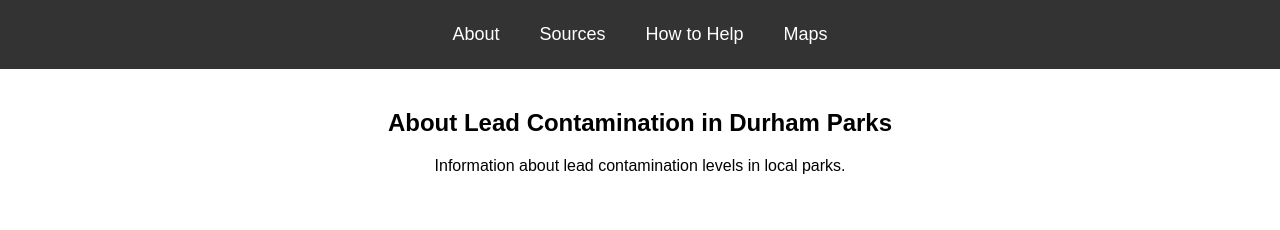
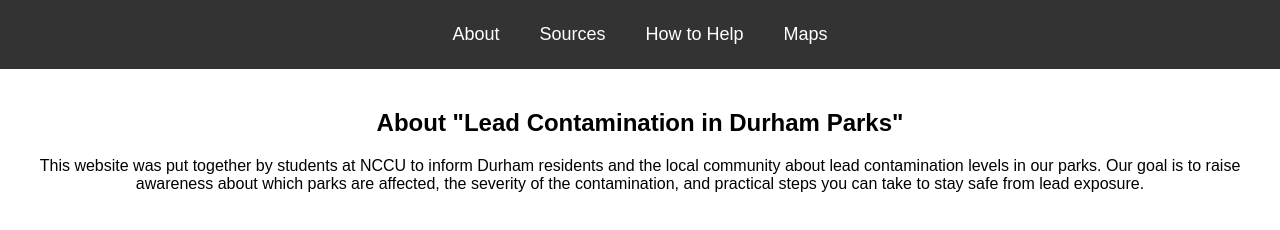
Before and after one commit to Iancandelaria/Durham-Parks-Lead-Contamination-, a plain HTML site: page index.html in a window 1280 px wide. Drawn offline with Linux system fonts and the light colour scheme.

Commit message:
Update index.html

```diff
--- a/index.html
+++ b/index.html
@@ -54,8 +54,8 @@
 
     <div class="content">
         <div id="about" class="section active">
-            <h2>About Lead Contamination in Durham Parks</h2>
-            <p>Information about lead contamination levels in local parks.</p>
+            <h2>About "Lead Contamination in Durham Parks"</h2>
+            <p>This website was put together by students at NCCU to inform Durham residents and the local community about lead contamination levels in our parks. Our goal is to raise awareness about which parks are affected, the severity of the contamination, and practical steps you can take to stay safe from lead exposure.</p>
         </div>
         <div id="sources" class="section">
             <h2>Sources</h2>
```
